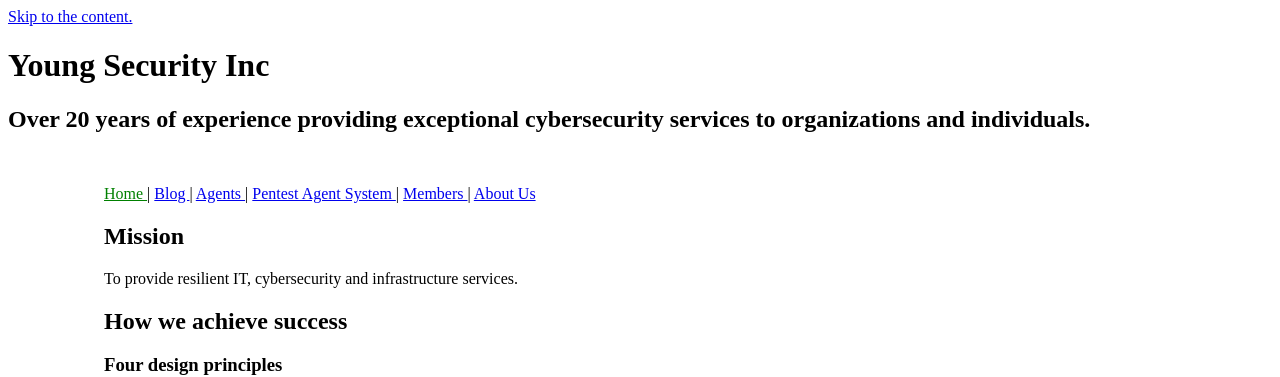
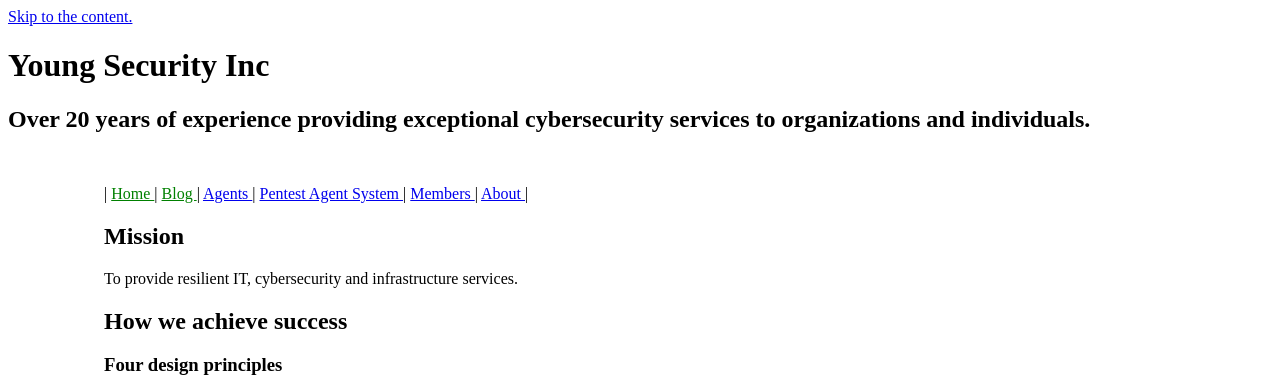
Before and after one commit to youngsecurity/www, a Jekyll site: the page built from index.md, in a window 1280 px wide. Shown: the top 377 px of the page. Built offline with Jekyll 4.4.1, drawn with Linux system fonts in a browser that asks for light colours; comment, search, counter and statistics services are not loaded; our own code applies the rules of GitHub Pages for plain Markdown files.

Commit message:
Refactor navigation to use dynamic links from configuration file for improved maintainability

```diff
--- a/_includes/navigation.html
+++ b/_includes/navigation.html
@@ -1,20 +1,7 @@
 <nav>
-    <a href="/" {% if page.url == "/" %}style="color: green;"{% endif %}>
-      Home
+  | {% for item in site.data.navigation %}
+    <a href="{{ item.link }}" {% if page.url == item.link %}style="color: green;"{% endif %}>
+      {{ item.name }}
     </a> |
-    <a href="https://youngsecurity.net" {% if page.url == "https://youngsecurity.net" %}style="color: green;"{% endif %}>
-      Blog
-    </a> |
-    <a href="https://llm.youngsecurity.net" {% if page.url == "https://llm.youngsecurity.net" %}style="color: green;"{% endif %}>
-      Agents
-    </a> |
-    <a href="/pentest-agent-system/" {% if page.url == "/pentest-agent-system/" %}style="color: green;"{% endif %}>
-      Pentest Agent System
-    </a> |
-    <a href="/members/" {% if page.url == "/members/" %}style="color: green;"{% endif %}>
-      Members
-    </a> |
-    <a href="/about-us/" {% if page.url == "/about-us/" %}style="color: green;"{% endif %}>
-      About Us
-    </a>
+  {% endfor %}
   </nav>
```
Also changed, not shown: _data/navigation.yml (added, +12 -0 lines).
